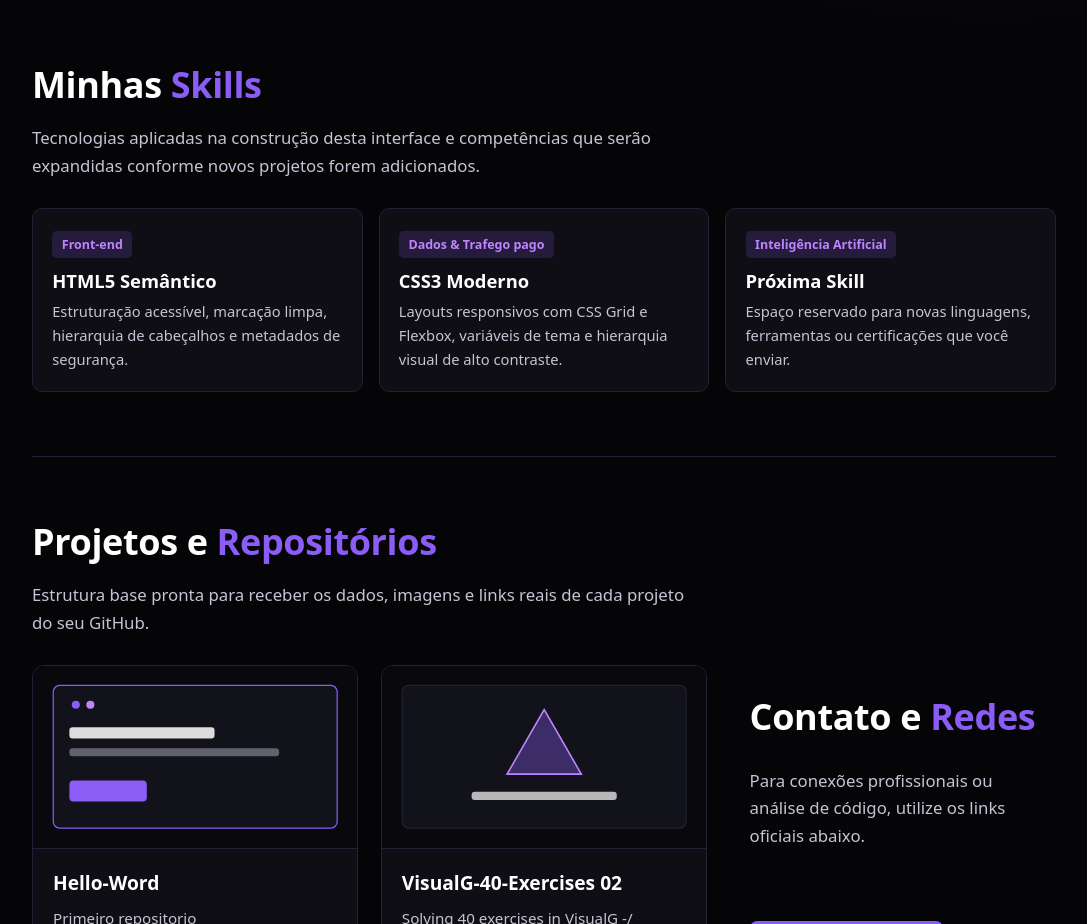
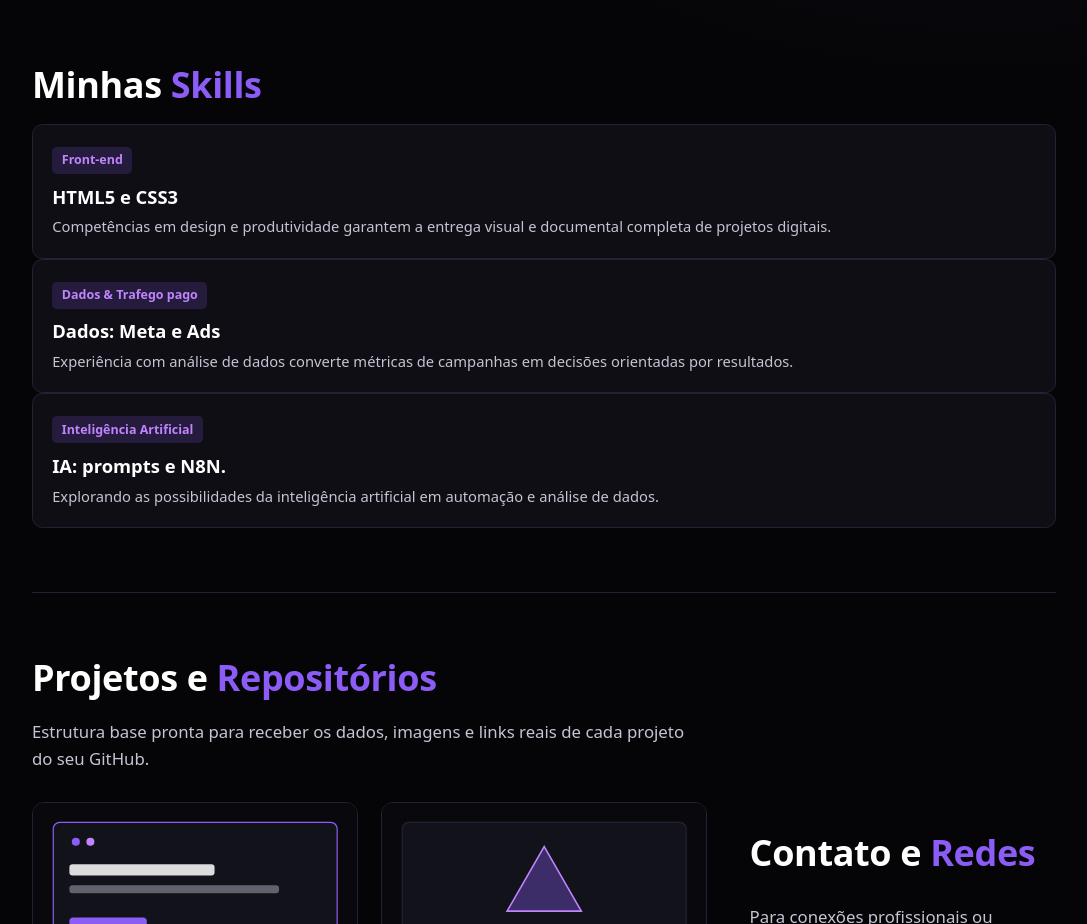
Before and after one commit to GiulianoML/GiulianoML.github.ioo, a plain HTML site: page index.html in a window 1280 px wide. Shown: the part 1040-1964 px from the top of the page, without its empty margins (96-1183 px from the left). Drawn offline with Linux system fonts and the light colour scheme.

Commit message:
Update index.html

```diff
--- a/index.html
+++ b/index.html
@@ -270,22 +270,20 @@ footer .wrap{display:flex;flex-wrap:wrap;justify-content:space-between;gap:1rem}
 
   <section id="skills" class="wrap">
     <h2>Minhas <span>Skills</span></h2>
-    <p class="section-desc">Tecnologias aplicadas na construção desta interface e competências que serão expandidas conforme novos projetos forem adicionados.</p>
-    <div class="skills-grid">
       <article class="skill-card">
         <span class="skill-badge">Front-end</span>
-        <h3>HTML5 Semântico</h3>
-        <p>Estruturação acessível, marcação limpa, hierarquia de cabeçalhos e metadados de segurança.</p>
+        <h3>HTML5 e CSS3</h3>
+        <p>Competências em design e produtividade garantem a entrega visual e documental completa de projetos digitais.</p>
       </article>
       <article class="skill-card">
         <span class="skill-badge">Dados & Trafego pago</span>
-        <h3>CSS3 Moderno</h3>
-        <p>Layouts responsivos com CSS Grid e Flexbox, variáveis de tema e hierarquia visual de alto contraste.</p>
+        <h3>Dados: Meta e Ads</h3>
+        <p>Experiência com análise de dados converte métricas de campanhas em decisões orientadas por resultados.</p>
       </article>
       <article class="skill-card">
         <span class="skill-badge">Inteligência Artificial</span>
-        <h3>Próxima Skill</h3>
-        <p>Espaço reservado para novas linguagens, ferramentas ou certificações que você enviar.</p>
+        <h3>IA: prompts e N8N.</h3>
+        <p>Explorando as possibilidades da inteligência artificial em automação e análise de dados.</p>
       </article>
     </div>
   </section>
```
